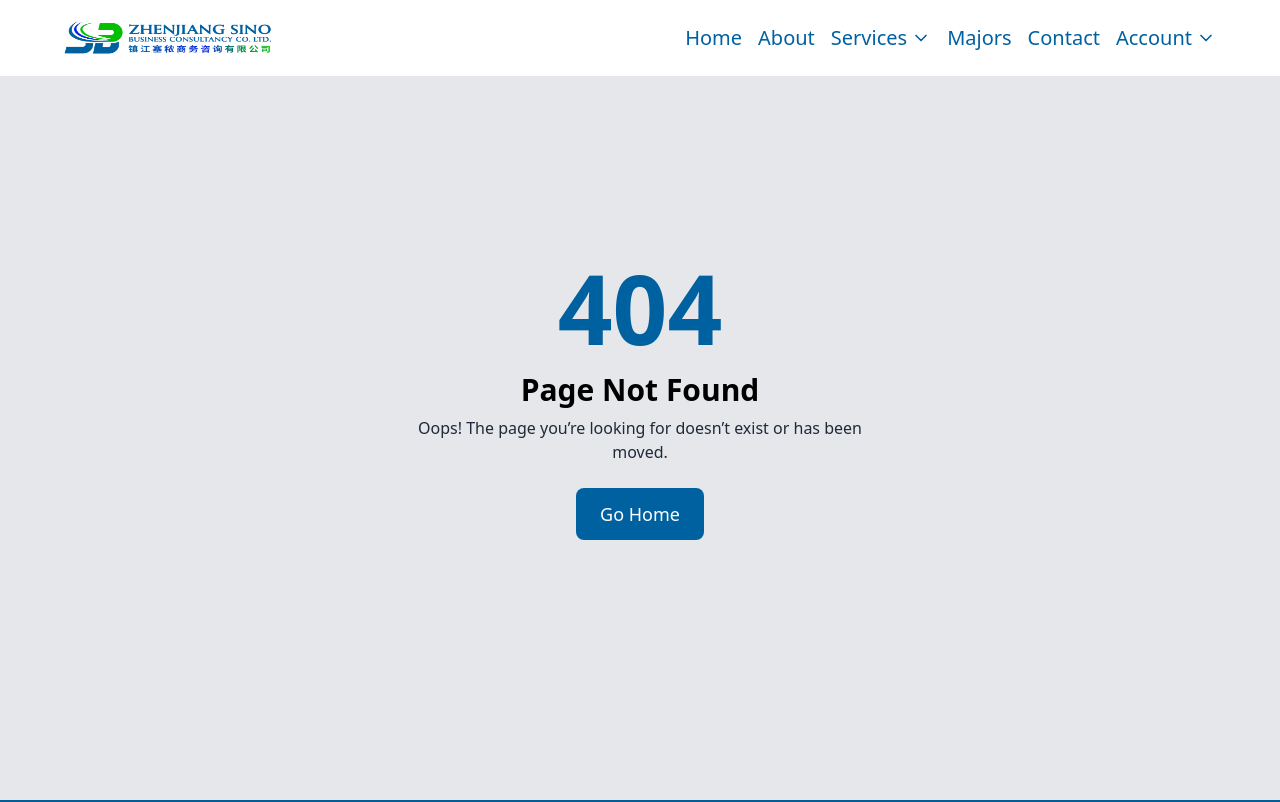
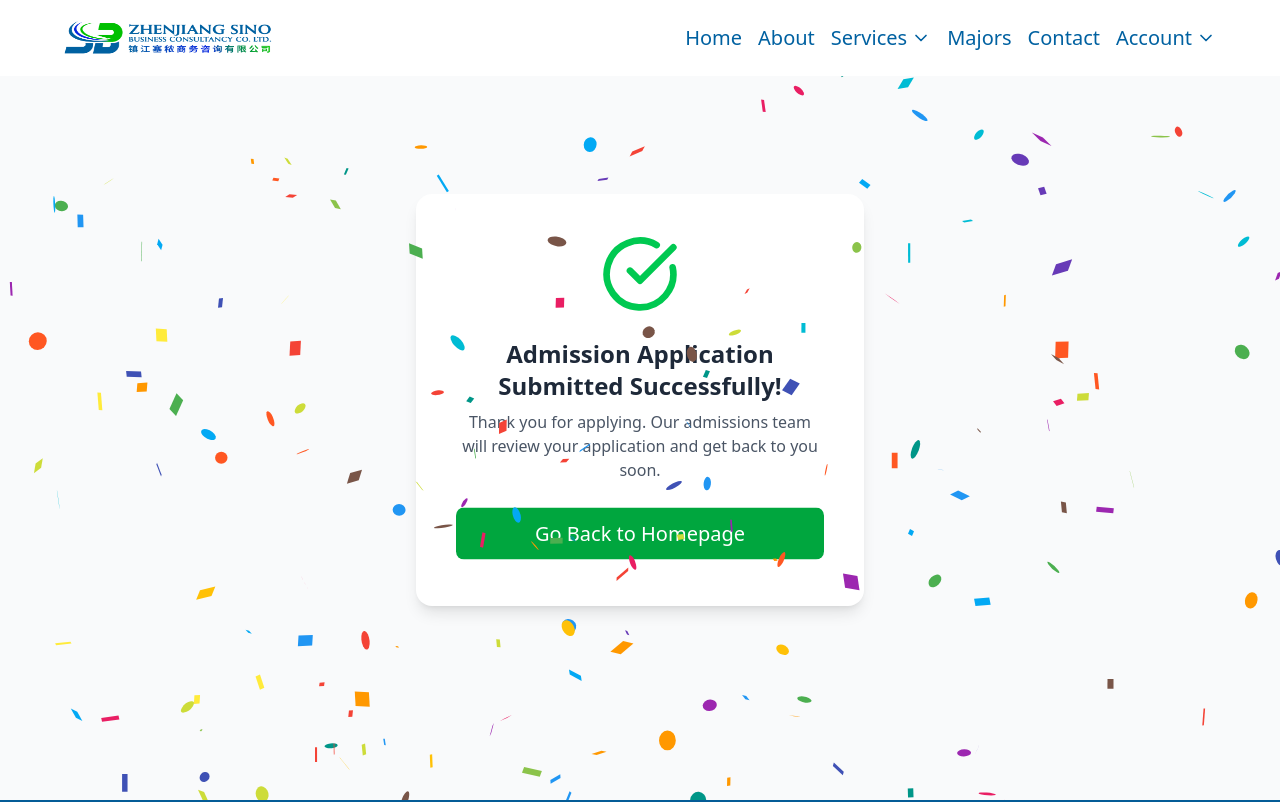
Before and after one commit to emetisuccess/zsbc, a React (Vite) app: page /admission-success in a window 1280 px wide. Shown: the top 802 px of the page. Built offline with nearby package versions, Linux system fonts and the light colour scheme; sample sign-in values are in the browser's storage.

Commit message:
admission success page creation

```diff
--- a/package.json
+++ b/package.json
@@ -19,6 +19,7 @@
   "framer-motion": "^12.23.24",
   "lucide-react": "^0.541.0",
   "react": "^19.1.1",
+  "react-confetti": "^6.4.0",
   "react-dom": "^19.1.1",
   "react-hot-toast": "^2.6.0",
   "react-icons": "^5.5.0",
--- a/src/main.jsx
+++ b/src/main.jsx
@@ -22,6 +22,7 @@ import VerifyCode from "./pages/Auth/VerifyCode.jsx";
 import ResetPassword from "./pages/Auth/ResetPassword.jsx";
 import VerifyResetPasswordOtp from "./pages/Auth/VerifyResetPasswordOtp.jsx"
 import GoogleSuccess from "./pages/Auth/GoogleSuccess.jsx";
+import AdmissionSuccess from "./pages/AdmissionSuccess.jsx";
 
 createRoot(document.getElementById('root')).render(
   <StrictMode>
@@ -47,6 +48,7 @@ createRoot(document.getElementById('root')).render(
           <Route path="/reset-password" element={<ResetPassword />} />
           <Route path="/register" element={<Register />} />
           <Route path="/google-success" element={<GoogleSuccess />} />
+          <Route path="/admission-success" element={<AdmissionSuccess />} />
           <Route path="*" element={<NotFound />} />
         </Routes>
         <Footer />
--- a/src/output.css
+++ b/src/output.css
@@ -15,6 +15,7 @@
     --color-red-700: oklch(50.5% 0.213 27.518);
     --color-red-950: oklch(25.8% 0.092 26.042);
     --color-green-200: oklch(92.5% 0.084 155.995);
+    --color-green-500: oklch(72.3% 0.219 149.579);
     --color-green-600: oklch(62.7% 0.194 149.214);
     --color-green-700: oklch(52.7% 0.154 150.069);
     --color-blue-50: oklch(97% 0.014 254.604);
@@ -47,7 +48,6 @@
     --container-2xl: 42rem;
     --container-3xl: 48rem;
     --container-4xl: 56rem;
-    --container-5xl: 64rem;
     --container-6xl: 72rem;
     --container-7xl: 80rem;
     --text-xs: 0.75rem;
@@ -84,6 +84,7 @@
     --radius-2xl: 1rem;
     --drop-shadow-md: 0 3px 3px rgb(0 0 0 / 0.12);
     --drop-shadow-lg: 0 4px 4px rgb(0 0 0 / 0.15);
+    --ease-in: cubic-bezier(0.4, 0, 1, 1);
     --ease-out: cubic-bezier(0, 0, 0.2, 1);
     --ease-in-out: cubic-bezier(0.4, 0, 0.2, 1);
     --animate-ping: ping 1s cubic-bezier(0, 0, 0.2, 1) infinite;
@@ -412,6 +413,9 @@
   .block {
     display: block;
   }
+  .contents {
+    display: contents;
+  }
   .flex {
     display: flex;
   }
@@ -445,6 +449,9 @@
   .h-10 {
     height: calc(var(--spacing) * 10);
   }
+  .h-20 {
+    height: calc(var(--spacing) * 20);
+  }
   .h-32 {
     height: calc(var(--spacing) * 32);
   }
@@ -495,6 +502,9 @@
   }
   .w-10 {
     width: calc(var(--spacing) * 10);
+  }
+  .w-20 {
+    width: calc(var(--spacing) * 20);
   }
   .w-32 {
     width: calc(var(--spacing) * 32);
@@ -545,6 +555,9 @@
   }
   .transform {
     transform: var(--tw-rotate-x,) var(--tw-rotate-y,) var(--tw-rotate-z,) var(--tw-skew-x,) var(--tw-skew-y,);
+  }
+  .animate-bounce {
+    animation: var(--animate-bounce);
   }
   .animate-ping {
     animation: var(--animate-ping);
@@ -865,6 +878,9 @@
   .p-8 {
     padding: calc(var(--spacing) * 8);
   }
+  .p-10 {
+    padding: calc(var(--spacing) * 10);
+  }
   .px-2 {
     padding-inline: calc(var(--spacing) * 2);
   }
@@ -1062,6 +1078,9 @@
   .text-gray-900 {
     color: var(--color-gray-900);
   }
+  .text-green-500 {
+    color: var(--color-green-500);
+  }
   .text-red-500 {
     color: var(--color-red-500);
   }
@@ -1132,6 +1151,11 @@
   }
   .blur {
     --tw-blur: blur(8px);
+    filter: var(--tw-blur,) var(--tw-brightness,) var(--tw-contrast,) var(--tw-grayscale,) var(--tw-hue-rotate,) var(--tw-invert,) var(--tw-saturate,) var(--tw-sepia,) var(--tw-drop-shadow,);
+  }
+  .drop-shadow {
+    --tw-drop-shadow-size: drop-shadow(0 1px 2px var(--tw-drop-shadow-color, rgb(0 0 0 / 0.1))) drop-shadow(0 1px 1px var(--tw-drop-shadow-color, rgb(0 0 0 / 0.06)));
+    --tw-drop-shadow: drop-shadow(0 1px 2px rgb(0 0 0 / 0.1)) drop-shadow( 0 1px 1px rgb(0 0 0 / 0.06));
     filter: var(--tw-blur,) var(--tw-brightness,) var(--tw-contrast,) var(--tw-grayscale,) var(--tw-hue-rotate,) var(--tw-invert,) var(--tw-saturate,) var(--tw-sepia,) var(--tw-drop-shadow,);
   }
   .drop-shadow-lg {
@@ -1168,6 +1192,10 @@
   .duration-500 {
     --tw-duration: 500ms;
     transition-duration: 500ms;
+  }
+  .ease-in {
+    --tw-ease: var(--ease-in);
+    transition-timing-function: var(--ease-in);
   }
   .ease-in-out {
     --tw-ease: var(--ease-in-out);
--- /dev/null
+++ b/src/pages/AdmissionSuccess.jsx
@@ -0,0 +1,57 @@
+import { CheckCircle } from "lucide-react";
+import { motion } from "framer-motion";
+import Confetti from "react-confetti";
+import { useEffect, useState } from "react";
+import { Link, Navigate } from "react-router-dom";
+import { useStateContext } from "../contexts/ContextProvider";
+
+export default function AdmissionSuccess() {
+    const [showConfetti, setShowConfetti] = useState(true);
+    const { token } = useStateContext();
+
+    useEffect(() => {
+        const timer = setTimeout(() => setShowConfetti(false), 10000);
+        // const audio = new Audio("/success-sound.mp3"); // brief success sound
+        // audio.play().catch(() => {});
+        return () => clearTimeout(timer);
+    }, []);
+
+    if (!token) {
+        return <Navigate to="/login" />
+    }
+
+    return (
+        <div className="flex items-center justify-center min-h-screen bg-gray-50 relative overflow-hidden">
+            {showConfetti && <Confetti recycle={false} numberOfPieces={800} />}
+
+            <motion.div
+                initial={{ opacity: 0, y: 20 }}
+                animate={{ opacity: 1, y: 0 }}
+                transition={{ duration: 0.6 }}
+                className="bg-white shadow-lg rounded-2xl p-10 text-center max-w-md w-full"
+            >
+                <motion.div
+                    initial={{ scale: 0 }}
+                    animate={{ scale: 1 }}
+                    transition={{ type: "spring", stiffness: 120 }}
+                    className="flex justify-center mb-6"
+                >
+                    <CheckCircle className="text-green-500 w-20 h-20" />
+                </motion.div>
+
+                <h1 className="text-2xl font-semibold text-gray-800 mb-2">
+                    Admission Application Submitted Successfully!
+                </h1>
+                <p className="text-gray-600 mb-8">
+                    Thank you for applying. Our admissions team will review your application and get back to you soon.
+                </p>
+
+                <div className="flex flex-col gap-3">
+                    <Link to="/" className="bg-green-600 hover:bg-green-700 text-white px-4 py-3 rounded-lg animate-bounce text-xl">
+                        Go Back to Homepage
+                    </Link>
+                </div>
+            </motion.div>
+        </div>
+    );
+}
--- a/src/pages/Apply.jsx
+++ b/src/pages/Apply.jsx
@@ -336,6 +336,7 @@ export default function ChinaAdmissionForm() {
     if (!token) {
         return <Navigate to="/login" />
     }
+
     const hasPhd = data.educationHistory.some(e => e.degreeAwarded === "PHD");
     const updateEducation = (index, field, value) => {
         setData((prev) => {
@@ -644,11 +645,12 @@ export default function ChinaAdmissionForm() {
                 return;
             }
             const data = await res.json();
-            // console.log(data)
             toast.success(data.message, { "id": "res_success" });
             setData(initialData);
-            setStep(0);
-            return;
+            const timer = setTimeout(() => {
+                window.location.href = "/admission-success";
+            }, 2000);
+            return () => clearTimeout(timer);
         } catch (error) {
             toast.error(error.message, { "id": "res_error" });
             // console.log(error.message);
@@ -715,7 +717,7 @@ export default function ChinaAdmissionForm() {
 
                                         <SelectField required label="Rate Your English" name="rateYourEnglish" value={data.rateYourEnglish} onChange={update} options={["Good", "Average", "Better", "Very Good", "None"]} />
 
-                                        <SelectField required label="Study Category" name="studyCategory" value={data.studyCategory} onChange={update} options={["Undergraduate", "Master", "PHD"]} />
+                                        <SelectField required label="Study Category" name="studyCategory" value={data.studyCategory} onChange={update} options={["None Degree Program", "Undergraduate", "Master's", "PhD"]} />
 
                                         <TextField required label="Field of Study" name="fieldOfStudy" value={data.fieldOfStudy} onChange={update} placeholder="e.g. Medicine" />
                                     </section>
@@ -828,7 +830,7 @@ export default function ChinaAdmissionForm() {
                                                 {/*<TextField label="Degree Awarded" name={`degreeAwarded-${idx}`} type="text" value={edu.degreeAwarded} onChange={(n, v) => updateEducation(idx, "degreeAwarded", v)} />*/}
 
 
-                                                <SelectField required label="Degree Awarded" name={`degreeAwarded-${idx}`} value={edu.degreeAwarded} onChange={(n, v) => updateEducation(idx, "degreeAwarded", v)} options={["BSc.", "Master's", "PHD"]} />
+                                                <SelectField required label="Degree Awarded" name={`degreeAwarded-${idx}`} value={edu.degreeAwarded} onChange={(n, v) => updateEducation(idx, "degreeAwarded", v)} options={["Junior High School", "Senior High School", "GCE", "Diploma", "A'level", "Bachelor Degree", "Master Degree", "PhD"]} />
 
                                                 <div className="md:col-span-2 flex items-center gap-3">
                                                     {data.educationHistory.length > 1 && (
```
Also changed, not shown: 7 other files (tests, documents, lock files or other folders).
